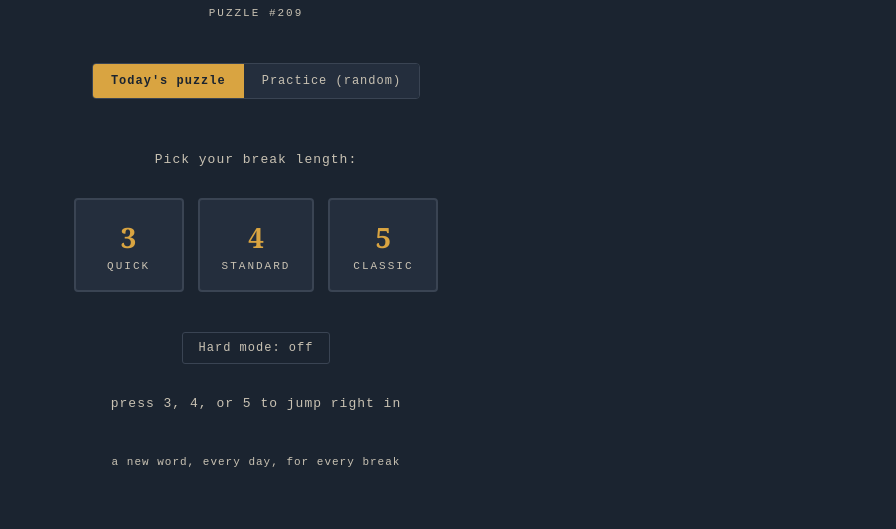
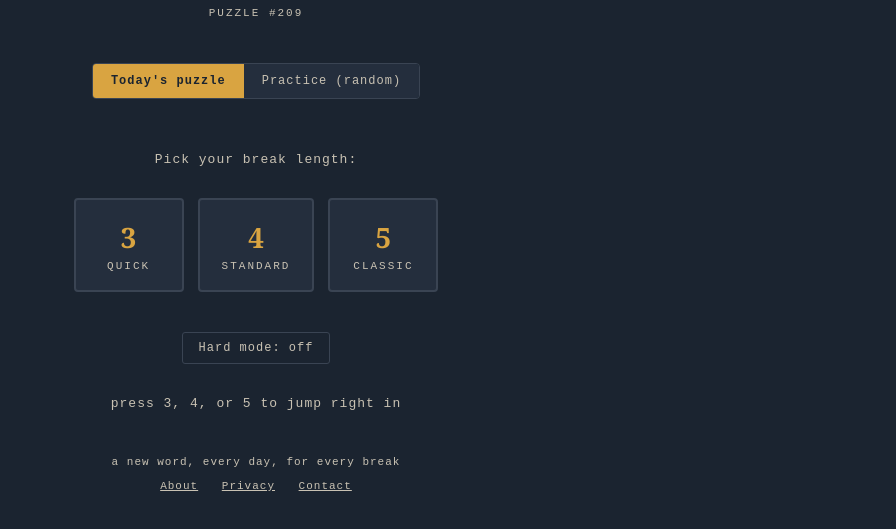
Before and after one commit to Khalidis2/deskle, a plain HTML site: page index.html in a window 1280 px wide. Shown: the part 161-690 px from the top of the page, without its empty margins (384-1280 px from the left). Drawn offline with Linux system fonts and the light colour scheme; a script that the page names is missing.

Commit message:
Link About, Privacy, and Contact pages in the footer

```diff
--- a/index.html
+++ b/index.html
@@ -1005,6 +1005,11 @@
 </script>
   <footer style="margin-top:32px; text-align:center; color:var(--paper-dim); font-size:11px; letter-spacing:1px;">
     a new word, every day, for every break
+    <div style="margin-top:12px;">
+      <a href="/about.html" style="color:var(--paper-dim); margin:0 8px;">About</a>
+      <a href="/privacy.html" style="color:var(--paper-dim); margin:0 8px;">Privacy</a>
+      <a href="/contact.html" style="color:var(--paper-dim); margin:0 8px;">Contact</a>
+    </div>
   </footer>
   <!-- AD_SLOT: insert AdSense unit here once the site is live and approved.
        IMPORTANT: vercel.json's Content-Security-Policy will also need updating at that point
```
